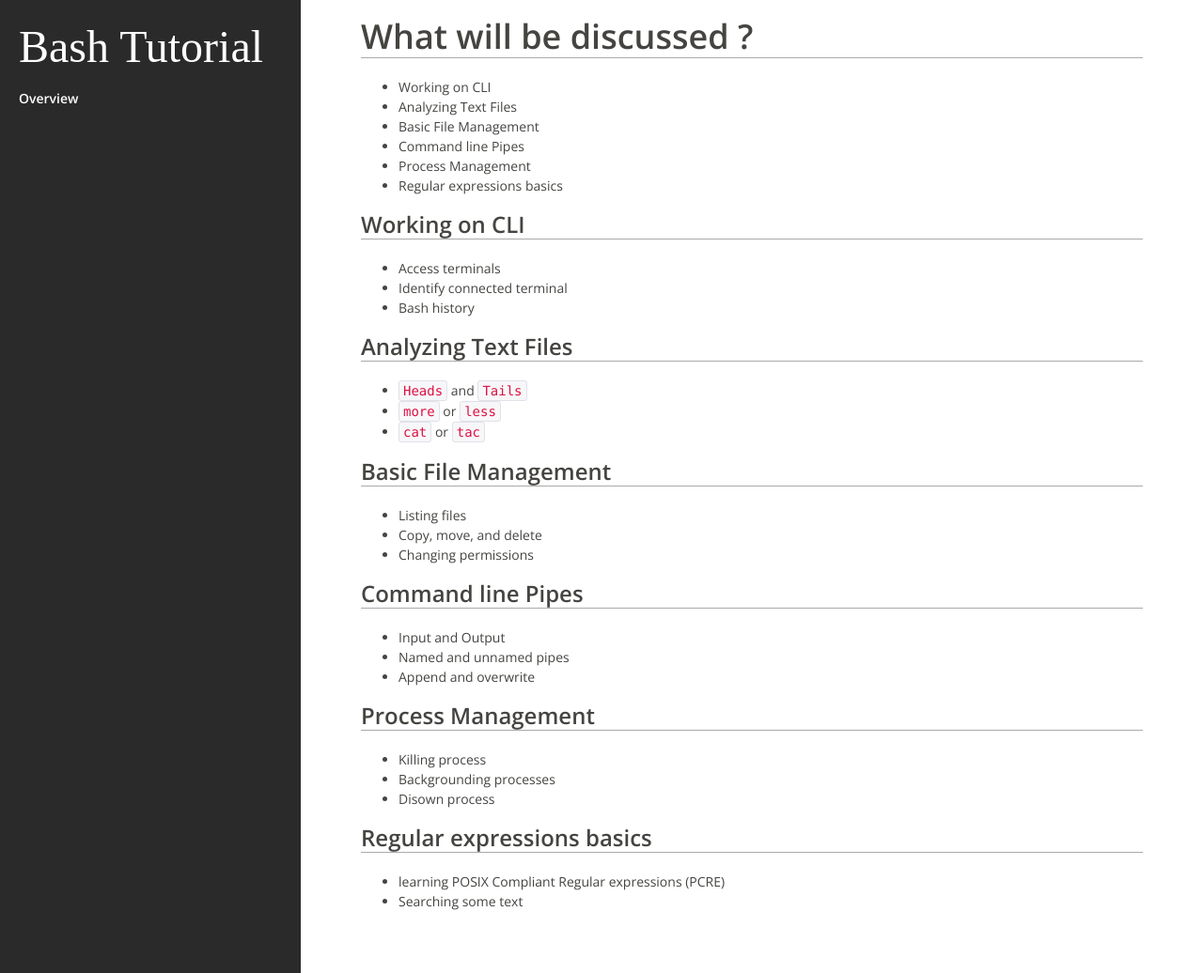
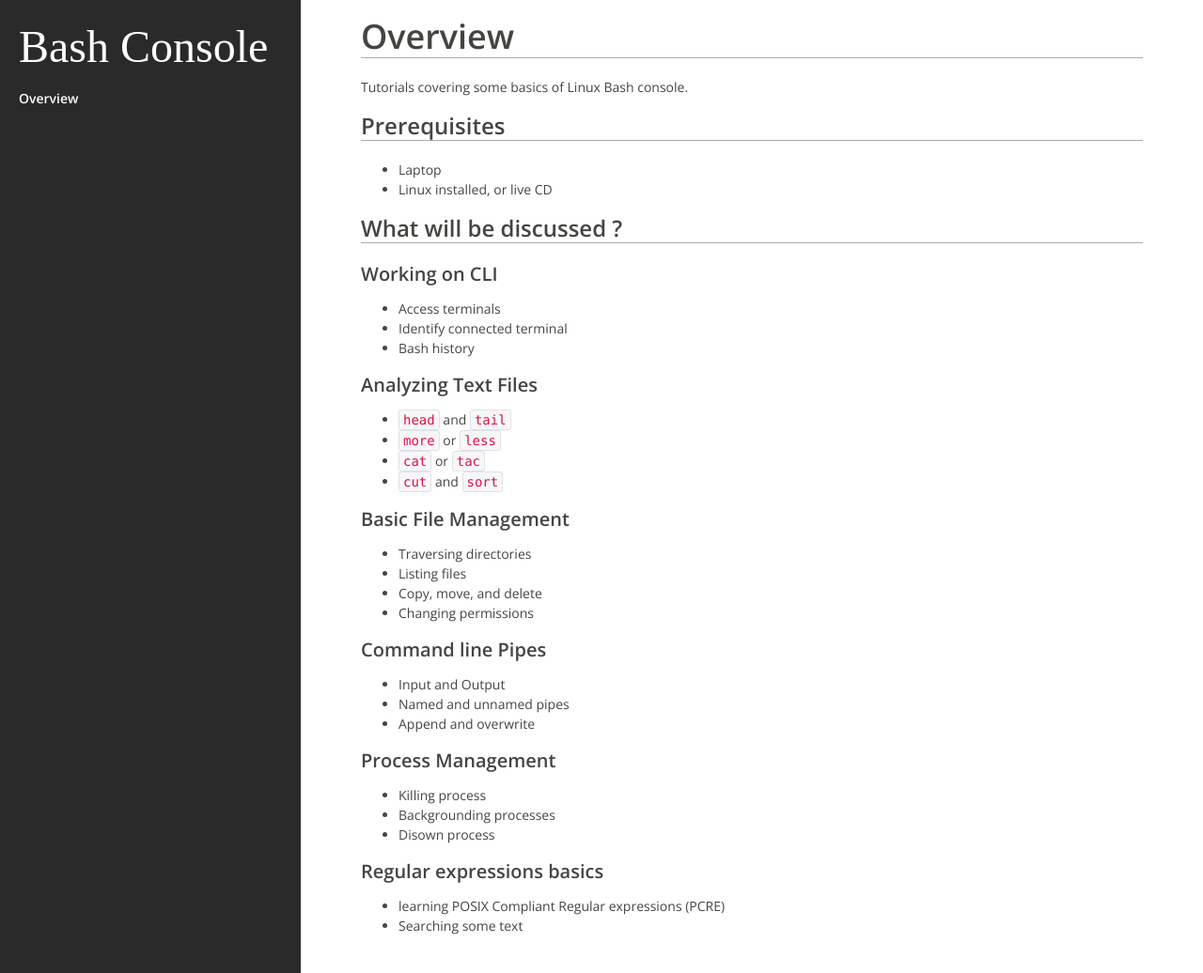
Before and after one commit to Sefrwahed/bash, a Jekyll site: the page built from index.md, in a window 1280 px wide and 1036 px high. Shown: the whole window at 94% size. Built offline with Jekyll 4.4.1, drawn with Linux system fonts in a browser that asks for light colours; some web fonts are replaced.

Commit message:
Content++

```diff
--- a/_includes/nav
+++ b/_includes/nav
@@ -1,6 +1,6 @@
 {% assign version = page.url | remove_first: '/' | split: '/' | first %}
     {% assign tree = site.nav %}
-    <p class="nav-title"><a href="{{ site.baseurl }}/">Bash Tutorial</a></p>
+    <p class="nav-title"><a href="{{ site.baseurl }}/">Bash Console</a></p>
 
 <div class="nav-tree">
   <ul>
--- a/index.md
+++ b/index.md
@@ -2,47 +2,50 @@
 layout: main
 title: Overview
 ---
+# Overview
 
-# What will be discussed ?
+Tutorials covering some basics of Linux Bash console.
 
-- Working on CLI
-- Analyzing Text Files
-- Basic File Management
-- Command line Pipes
-- Process Management
-- Regular expressions basics
+## Prerequisites
 
-## Working on CLI
+- Laptop
+- Linux installed, or live CD
+
+## What will be discussed ?
+
+### Working on CLI
 
 - Access terminals
 - Identify connected terminal
 - Bash history
 
-## Analyzing Text Files
+### Analyzing Text Files
 
-- `Heads` and `Tails`
+- `head` and `tail`
 - `more` or `less`
 - `cat` or `tac`
+- `cut` and `sort`
 
-## Basic File Management
+### Basic File Management
 
+- Traversing directories
 - Listing files
 - Copy, move, and delete
 - Changing permissions
 
-## Command line Pipes
+### Command line Pipes
 
 - Input and Output
 - Named and unnamed pipes
 - Append and overwrite
 
-## Process Management
+### Process Management
 
 - Killing process
 - Backgrounding processes
 - Disown process
 
-## Regular expressions basics
+### Regular expressions basics
 
 - learning POSIX Compliant Regular expressions (PCRE)
 - Searching some text
```
Also changed, not shown: Gemfile.lock (deleted), 4 other files.
